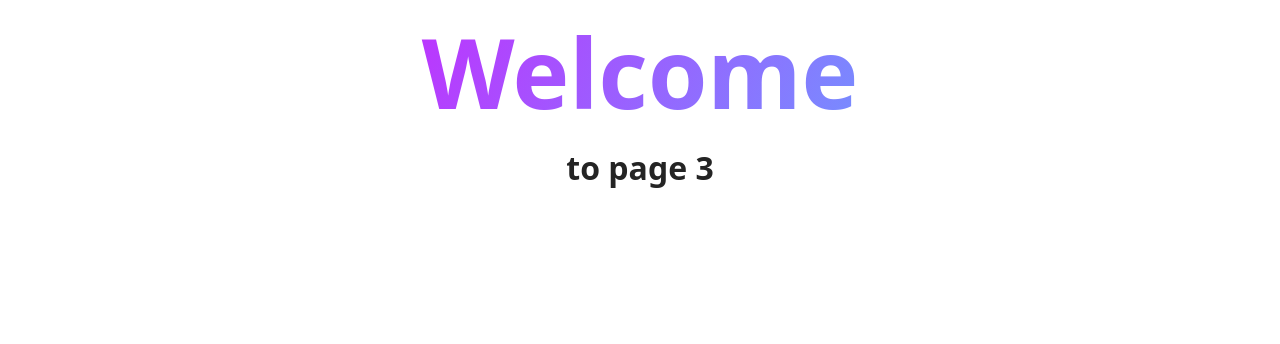
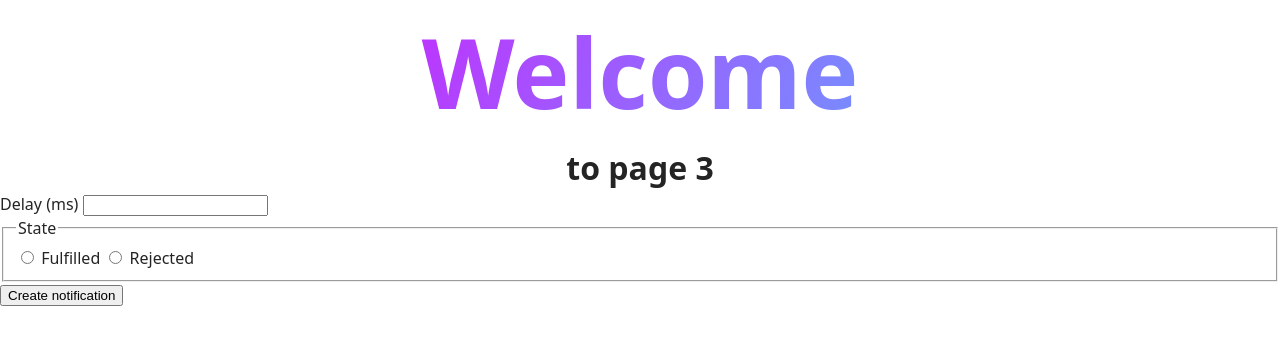
Before and after one commit to olyamh/goit-js-hw-10, a plain HTML site: page 2-snackbar.html in a window 1280 px wide. Drawn offline with Linux system fonts and the light colour scheme.

Commit message:
Deploying to gh-pages from @ olyamh/goit-js-hw-10@959fa0b11b3a5dc4831111a2c98349a1711ea3ba 🚀

```diff
--- a/2-snackbar.html
+++ b/2-snackbar.html
@@ -17,6 +17,27 @@
         </h1>
 
       </div>
+
+      <form class="form">
+        <label>
+          Delay (ms)
+          <input type="number" name="delay" required />
+        </label>
+
+        <fieldset>
+          <legend>State</legend>
+          <label>
+            <input type="radio" name="state" value="fulfilled" required />
+            Fulfilled
+          </label>
+          <label>
+            <input type="radio" name="state" value="rejected" required />
+            Rejected
+          </label>
+        </fieldset>
+
+        <button type="submit">Create notification</button>
+      </form>
     </main>
 
 
```
Also changed, not shown: 1-timer.html (+1 -1 lines), assets/1-timer-BZKBXvis.js (added, +2 -0 lines), assets/1-timer-C96snTZQ.js (deleted, +0 -2 lines), index.html (+1 -1 lines), 2 other files.
